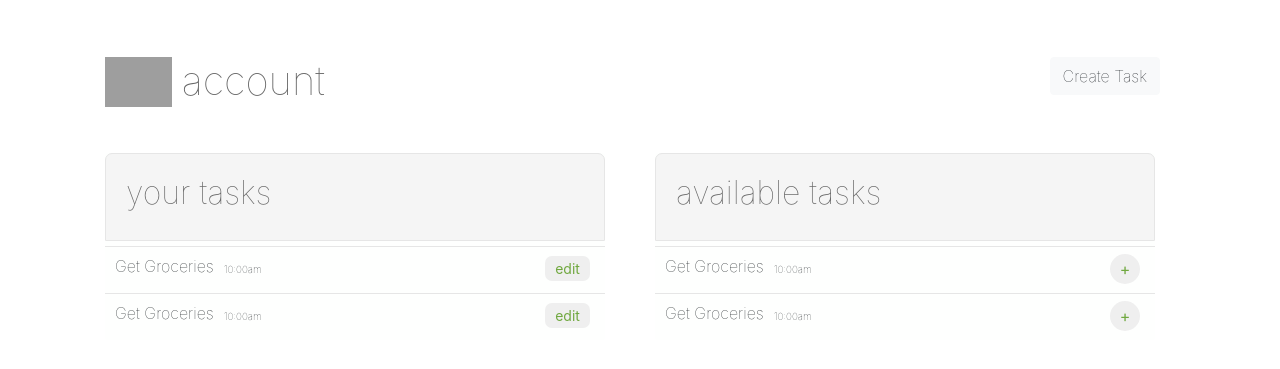
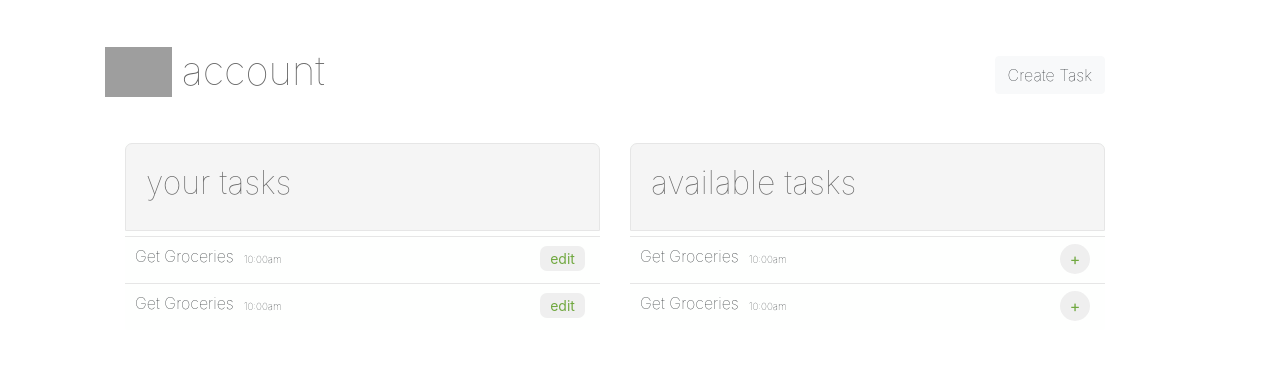
Before and after one commit to dtFocuS/rabit-front-end, a React app in the folder rabit-client/: page / in a window 1280 px wide. Shown: the part 123-492 px from the top of the page. Built offline with nearby package versions, Linux system fonts and the light colour scheme; no server answers; grey boxes are pictures that could not be loaded.

Commit message:
more styling to account and home pages

```diff
--- a/rabit-client/src/index.css
+++ b/rabit-client/src/index.css
@@ -95,12 +95,13 @@ label:focus,
 
 #create-task-button {
   float:right;
-  margin-right: 30px;
+  margin-right:85px;
+  margin-top: 9px;
   font-weight: lighter;
 }
 
 #account-link {
-  margin-top: 60px;
+  margin-top: 50px;
 }
 
 #account-name {
@@ -119,19 +120,20 @@ label:focus,
   margin-top: 40px;
   background-color: #FEFFFE;
   float: left;
-  width: 500px;
+  width: 475px;
   border-radius: 3px;
   margin-bottom: 50px;
   font-weight: lighter;
+  margin-left: 20px;
 }
 
 #available-tasks {
   margin-top: 40px;
   background-color: #FEFFFE;
   float: right;
-  width: 500px;
+  width: 475px;
   border-radius: 3px;
-  margin-right: 20px;
+  margin-right: 70px;
   font-weight: lighter;
 }
 
@@ -191,14 +193,14 @@ label:focus,
 
 #create-task-button-account-page {
   float:right;
-  margin-top: 10px;
+  margin-top: 15px;
   margin-right: 150px;
   font-weight: lighter;
 }
 
 #account-header {
   margin-top: 50px;
-  margin-left: 40px;
+  margin-left: 80px;
 }
 
 #avatar-account-page {
```
